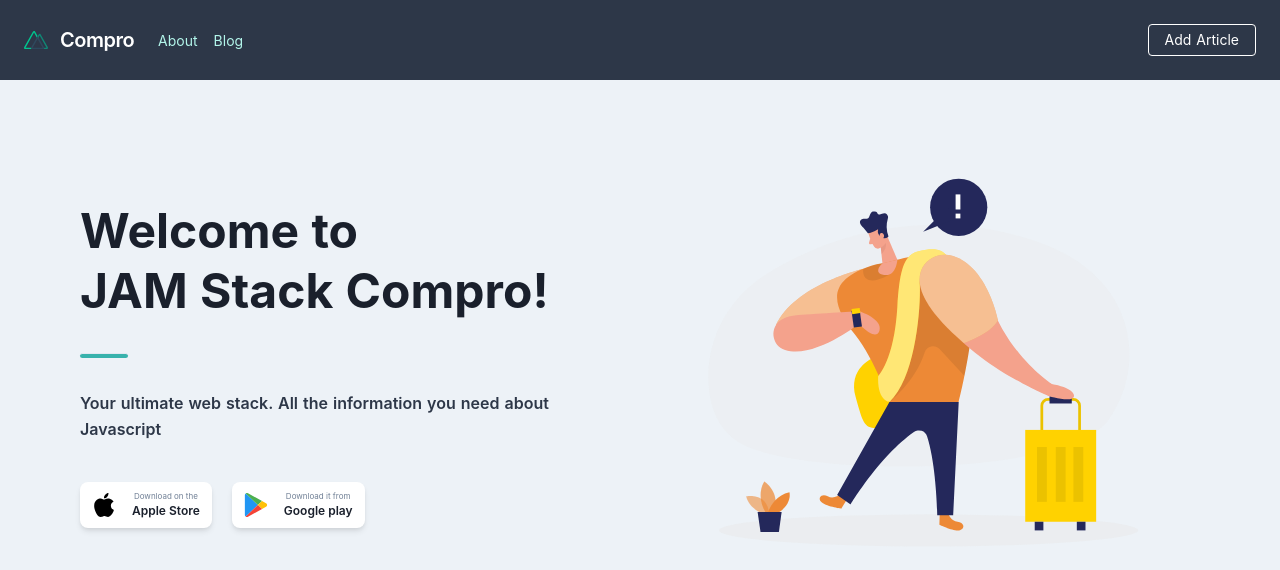
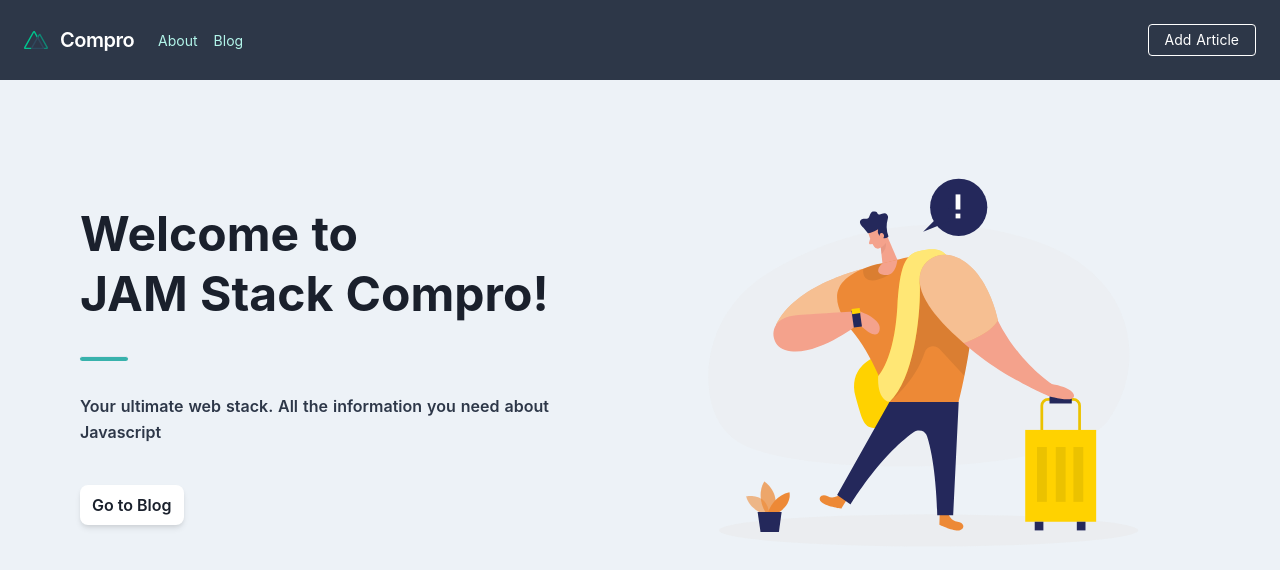
Before and after one commit to rakamaheka22/jamstack-compro, a Nuxt app: page / in a window 1280 px wide. Shown: the top 570 px of the page. Built offline with nearby package versions, Linux system fonts and the light colour scheme.

Commit message:
tweaking blog

```diff
--- a/nuxt.config.js
+++ b/nuxt.config.js
@@ -68,7 +68,7 @@ export default {
     // },
     clientConfigs: {
       default: {
-        httpEndpoint: 'http://localhost:1337/graphql',
+        httpEndpoint: 'https://jamstack-api.herokuapp.com/graphql',
       },
     }
   },
--- a/pages/blog/article/_slug.vue
+++ b/pages/blog/article/_slug.vue
@@ -6,7 +6,7 @@
           <div class="px-4 py-4">
             <h1 class="text-2xl font-medium">{{ article.title }}</h1>
             <span class="text-sm">Author : {{ article.author }} - Date : {{ article.date }}</span>
-            <img class="w-full h-64 object-cover mt-4" :src="`http://localhost:1337${article.image.url}`" :alt="article.title">
+            <img class="w-full h-64 object-cover mt-4" :src="`https://jamstack-api.herokuapp.com${article.image.url}`" :alt="article.title">
             <div class="mt-4 whitespace-pre-line" markdown="1">
               {{ article.content }}
             </div>
@@ -28,7 +28,7 @@
             </div>
           </div>
         </div>
-        <div v-if="article.is_release" class="rounded overflow-hidden shadow-lg bg-white my-4 px-4 py-4">
+        <div v-if="article.is_release && article.comments.length > 0" class="rounded overflow-hidden shadow-lg bg-white my-4 px-4 py-4">
           <ul>
             <li v-for="item in article.comments" :key="item.id">
               <div class="flex mb-4 justify-between">
--- a/pages/blog/index.vue
+++ b/pages/blog/index.vue
@@ -5,7 +5,7 @@
         <ul>
           <li v-for="item in articles" :key="item.id">
             <div v-if="item.is_release" class="rounded overflow-hidden shadow-lg bg-white my-4 cursor-pointer" @click="goToDetailPost(item.id)">
-              <img class="w-full h-64 object-cover transition duration-500 ease-in-out transform hover:-translate-y-1 hover:scale-105" :src="`http://localhost:1337${item.image.url}`" :alt="item.title">
+              <img class="w-full h-64 object-cover transition duration-500 ease-in-out transform hover:-translate-y-1 hover:scale-105" :src="`https://jamstack-api.herokuapp.com${item.image.url}`" :alt="item.title">
               <div class="px-4 py-4">
                 <h1 class="text-2xl font-medium">{{ item.title }}</h1>
                 <span class="text-sm">Author : {{ item.author }} - Date : {{ item.date }}</span>
--- a/pages/index.vue
+++ b/pages/index.vue
@@ -14,37 +14,8 @@
                       <p class="text-gray-800 text-base leading-relaxed mt-8 font-semibold">Your ultimate web stack. All the information you need about Javascript</p>
                       <div class="get-app flex space-x-5 mt-10 justify-center md:justify-start">
                           <button class="apple bg-white shadow-md px-3 py-2 rounded-lg flex items-center space-x-4">
-                              <div class="logo">
-                                  <svg
-                                      class="w-6 h-6"
-                                      xmlns="http://www.w3.org/2000/svg"
-                                      width="419.955" height="512"
-                                      viewBox="0 0 419.955 512">
-                                      <g transform="translate(-46.022)">
-                                          <path d="M185.255,512c-76.2-.439-139.233-155.991-139.233-235.21,0-129.4,97.075-157.734,134.487-157.734,16.86,0,34.863,6.621,50.742,12.48,11.1,4.087,22.588,8.306,28.975,8.306,3.823,0,12.832-3.589,20.786-6.738,16.963-6.753,38.071-15.146,62.651-15.146h.146c18.354,0,74,4.028,107.461,54.272l7.837,11.777-11.279,8.511c-16.113,12.158-45.513,34.336-45.513,78.267,0,52.031,33.3,72.041,49.292,81.665,7.061,4.248,14.37,8.628,14.37,18.208,0,6.255-49.922,140.566-122.417,140.566-17.739,0-30.278-5.332-41.338-10.034-11.191-4.761-20.845-8.862-36.8-8.862-8.086,0-18.311,3.823-29.136,7.881C221.5,505.73,204.752,512,185.753,512Z"/><path d="M351.343,0c1.888,68.076-46.8,115.3-95.425,112.342C247.9,58.015,304.54,0,351.343,0Z"/>
-                                      </g>
-                                  </svg>
-                              </div>
                               <div class="text">
-                                  <p class=" text-xs text-gray-600" style="font-size: 0.5rem;">Download on the</p>
-                                  <p class=" text-xs font-semibold text-gray-900">Apple Store</p>
-                              </div>
-                          </button>
-                          <button class="google bg-white shadow-md px-3 py-2 rounded-lg flex items-center space-x-4">
-                              <div class="image">
-                                  <svg
-                                      class="w-6 h-6"
-                                      xmlns="http://www.w3.org/2000/svg"
-                                      width="436.057" height="469.847"
-                                      viewBox="0 0 436.057 469.847">
-                                      <g transform="translate(-16.896)">
-                                          <path d="M270.336,234.965,34.39,462.165A40.146,40.146,0,0,1,16.9,428.672V41.258A40.146,40.146,0,0,1,34.39,7.765Z" fill="#2196f3"/><path d="M352.9,155.6l-82.56,79.36L34.39,7.765a31.446,31.446,0,0,1,2.773-1.92A40.363,40.363,0,0,1,77.91,5.2Z" fill="#4caf50"/><path d="M452.95,234.965a40.791,40.791,0,0,1-21.333,36.267L352.9,314.325l-82.56-79.36L352.9,155.6l78.72,43.093A40.791,40.791,0,0,1,452.95,234.965Z" fill="#ffc107"/><path d="M352.9,314.325,77.91,464.725a40.9,40.9,0,0,1-40.747-.64,31.44,31.44,0,0,1-2.773-1.92l235.947-227.2Z" fill="#f44336"/>
-                                      </g>
-                                  </svg>
-                              </div>
-                              <div class="text">
-                                  <p class="text-xs text-gray-600" style="font-size: 0.5rem;">Download it from</p>
-                                  <p class="text-xs font-semibold text-gray-900">Google play</p>
+                                  <p class="font-semibold text-gray-900">Go to Blog</p>
                               </div>
                           </button>
                       </div>
```
